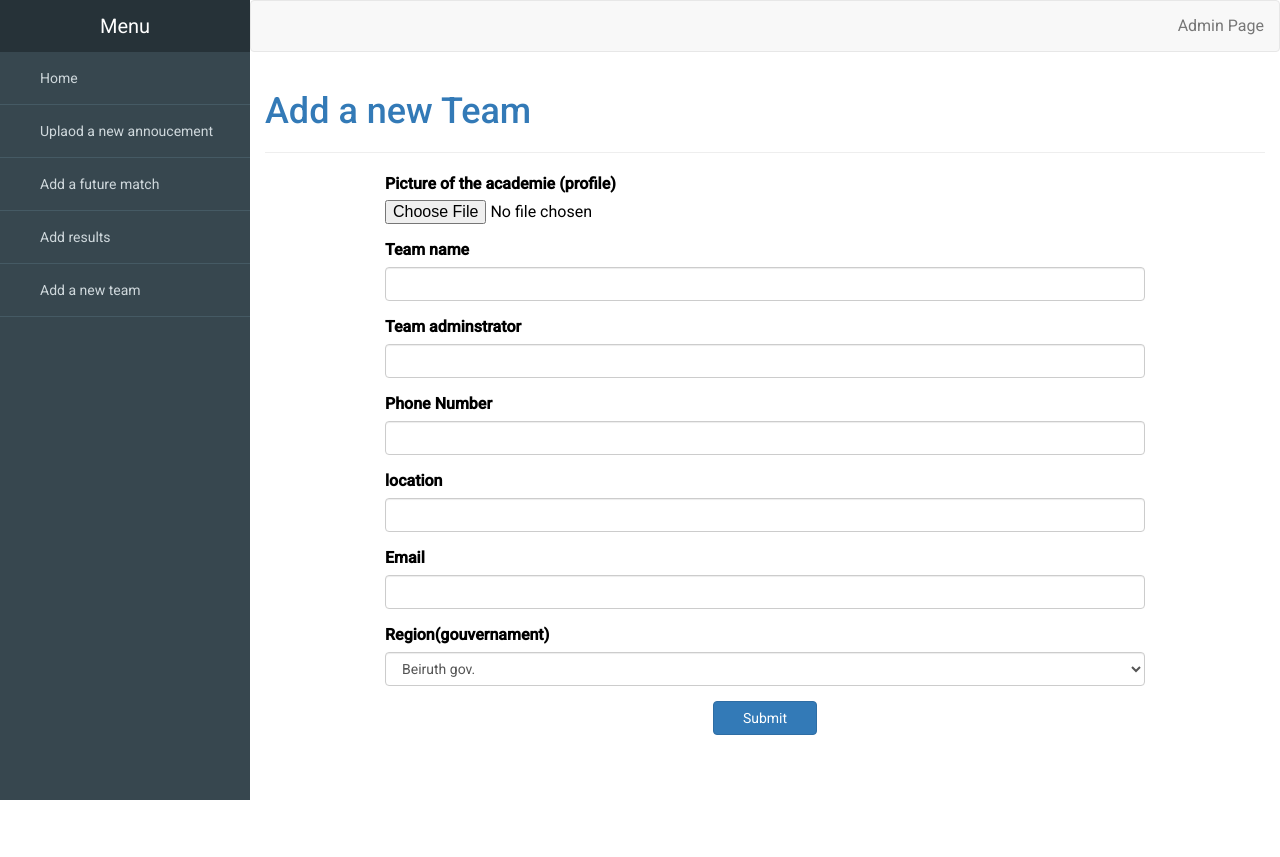
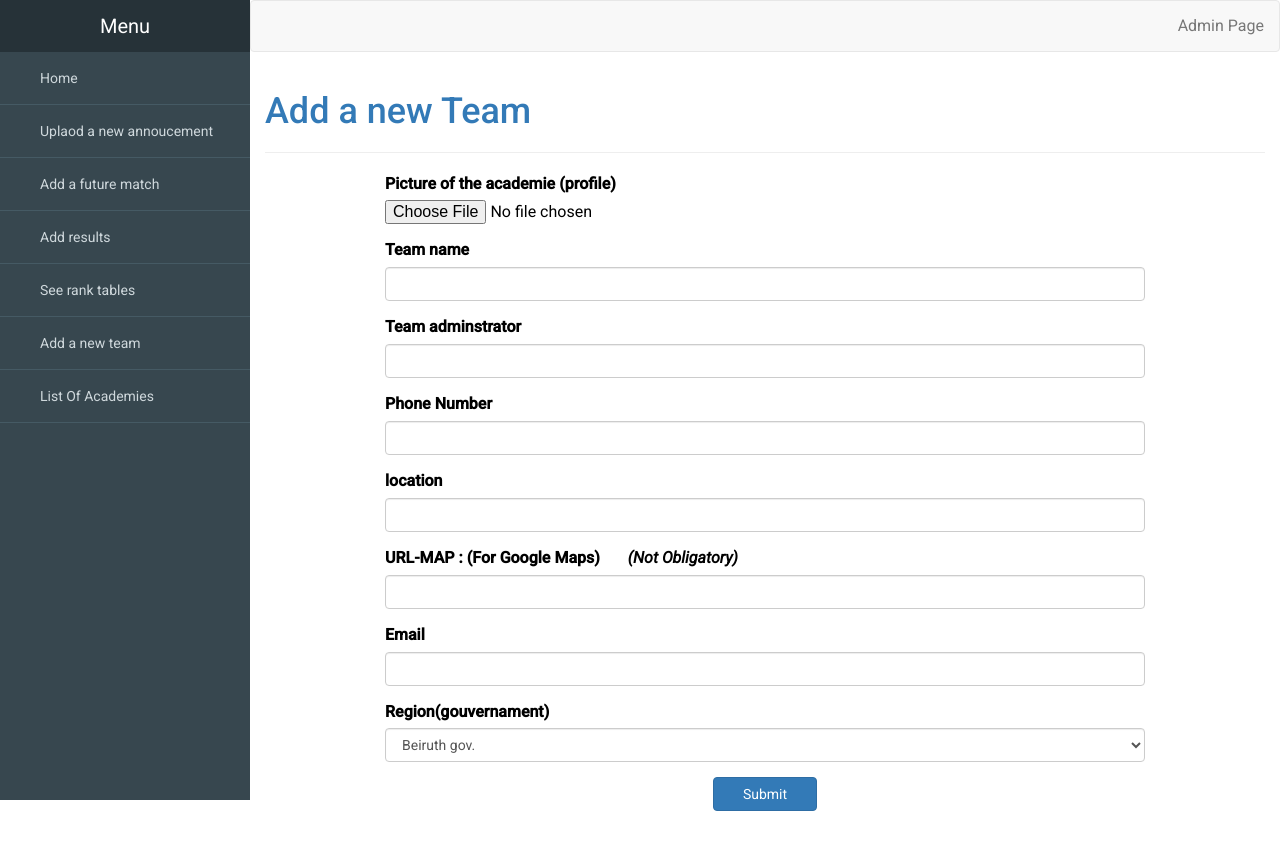
Before and after one commit to hbfawaz112/LFA-Grassroots, a PHP site: page /add_team.php in a window 1280 px wide. Before the commit the page ends 800 px from the top, so only its background shows below. Run offline with PHP 8.4, Linux system fonts and the light colour scheme.

Commit message:
Update add_team.php

```diff
--- a/Admin Site PHP-MYSQL/add_team.php
+++ b/Admin Site PHP-MYSQL/add_team.php
@@ -12,6 +12,7 @@ if ($dbc = @mysqli_connect('localhost','root', ''))
                 $admin=$_POST['admins'];
                 $phnumb=$_POST['phnumber'];
                 $loc=$_POST['location'];
+                $urlmaps=$_POST['mapurl'];
                 $email=$_POST['email'];
                 $reg=$_POST['region'];
 
@@ -19,8 +20,8 @@ if ($dbc = @mysqli_connect('localhost','root', ''))
                 $file=$_FILES["profile_pic"];
 
 
-                $query="INSERT INTO profil_team (team_name,adminstrator,phone,location,region,email) values
-                ('$tname','$admin','$phnumb','$loc','$reg','$email')";
+                $query="INSERT INTO profil_team (team_name,adminstrator,phone,location,map_url,region,email) values
+                ('$tname','$admin','$phnumb','$loc','$urlmaps','$reg','$email')";
 
                 if(@mysqli_query($dbc,$query))
                     {
@@ -34,6 +35,25 @@ if ($dbc = @mysqli_connect('localhost','root', ''))
                 </div>
                                        ";
 
+                    $query2="INSERT INTO ranking2 (team_name,points,play,gf,ga,di,birth,region) values
+                    ('$tname',0,0,0,0,0,2008,'$reg')";
+                        if(@mysqli_query($dbc,$query2))
+                        {echo " ";}
+
+                    $query3="INSERT INTO ranking2 (team_name,points,play,gf,ga,di,birth,region) values
+                    ('$tname',0,0,0,0,0,2009,'$reg')";
+                        if(@mysqli_query($dbc,$query3))
+                        {echo " ";}
+
+                        $query4="INSERT INTO ranking2 (team_name,points,play,gf,ga,di,birth,region) values
+                    ('$tname',0,0,0,0,0,2010,'$reg')";
+                        if(@mysqli_query($dbc,$query4))
+                        {echo " ";}
+
+                        $query5="INSERT INTO ranking2 (team_name,points,play,gf,ga,di,birth,region) values
+                    ('$tname',0,0,0,0,0,2011,'$reg')";
+                        if(@mysqli_query($dbc,$query5))
+                        {echo " ";}
 
 
 
@@ -71,7 +91,7 @@ if ($dbc = @mysqli_connect('localhost','root', ''))
       <a href="#">Menu</a>
     </header>
     <ul class="nav">
-      <li>
+     <li>
         <a href="first_page.php">
           <i class="zmdi zmdi-view-dashboard"></i> Home
         </a>
@@ -85,6 +105,8 @@ if ($dbc = @mysqli_connect('localhost','root', ''))
         <a href="add_future_march.php">
           <i class="zmdi zmdi-widgets"></i> Add a future match
         </a>
+
+
       </li>
       <li>
         <a href="add_results.php">
@@ -92,21 +114,23 @@ if ($dbc = @mysqli_connect('localhost','root', ''))
         </a>
       </li>
       <li>
+        <a href="See-rank.php">
+          <i class="zmdi zmdi-calendar"></i> See rank tables
+        </a>
+      </li>
+
+      <li>
         <a href="add_team.php">
           <i class="zmdi zmdi-info-outline"></i> Add a new team
         </a>
       </li>
-     <!-- <li>
-        <a href="#">
-          <i class="zmdi zmdi-settings"></i> Services
+      <li>
+        <a href="list_of_academies.php">
+          <i class="zmdi zmdi-info-outline"></i> List Of Academies
         </a>
       </li>
-      <li>
-        <a href="#">
-          <i class="zmdi zmdi-comment-more"></i> Contact
-        </a>
-      </li>-->
-    </ul>
+
+     </ul>
   </div>
   <!-- Content -->
   <div id="content">
@@ -129,36 +153,42 @@ if ($dbc = @mysqli_connect('localhost','root', ''))
 
       <div class="form-group">
       <label for="profilepic">Picture of the academie (profile)</label>
-      <input type="file" name="profile_pic">
+      <input type="file" name="profile_pic" required>
   </div>
   <div class="form-group">
     <label for="email">Team name</label>
-    <input type="text" class="form-control" name="tname">
+    <input type="text" class="form-control" name="tname" required>
   </div>
   <div class="form-group">
     <label for="pwd">Team adminstrator</label>
-    <input type="text" class="form-control" name="admins">
+    <input type="text" class="form-control" name="admins" required>
   </div>
 
   <div class="form-group">
     <label for="pwd">Phone Number</label>
-    <input type="text" class="form-control" name="phnumber">
+    <input type="number" class="form-control" name="phnumber" required>
   </div>
   <div class="form-group">
-    <label for="pwd">location </label>
-    <input type="text" class="form-control" name="location">
+    <label for="pwd">location</label>
+    <input type="text" class="form-control" name="location" required>
   </div>
+
+  <div class="form-group">
+    <label for="pwd">URL-MAP : (For Google Maps) &nbsp;&nbsp;&nbsp;&nbsp;&nbsp; <i>(Not Obligatory)</i></label>
+    <input type="text" class="form-control" name="mapurl" >
+  </div>
+
 
 <div class="form-group">
     <label for="pwd">Email </label>
-    <input type="text" class="form-control" name="email">
+    <input type="text" class="form-control" name="email" required>
   </div>
 
 
 
   <div class="form-group">
     <label for="pwd">Region(gouvernament) </label>
-  <select name="region" class="form-control">
+  <select name="region" class="form-control" required>
 <option value="beirut" ><h4>Beiruth gov.</h4></option>
 <option value="north"><h4>North Lebanon gov.</h4></option>
 <option value="mont"><h4>Mont Lebanon gov.</h4></option>
```
